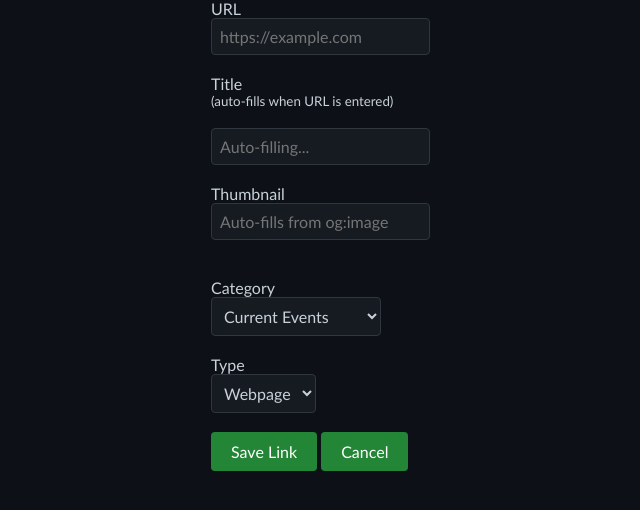
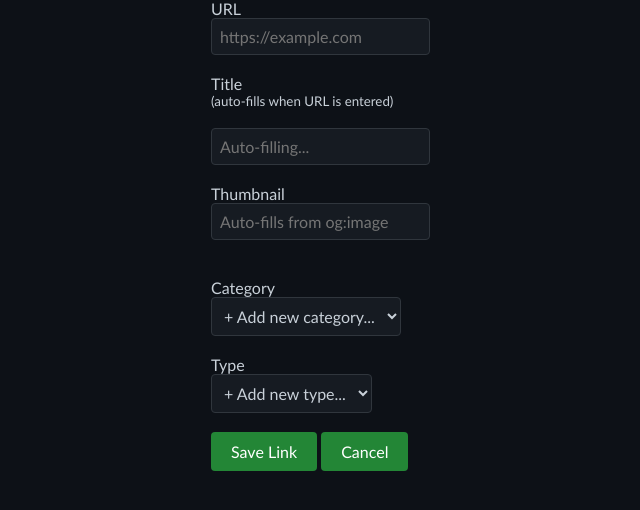
Before and after one commit to kp321-user/KP-Homepage, a Flask app: page /add in a window 1280 px wide. Shown: the part 125-635 px from the top of the page, without its empty margins (49-689 px from the left). Run offline with Flask 3, Linux system fonts and the light colour scheme; a user stored in the database is signed in.

Commit message:
Dynamic categories and types with add new option

```diff
--- a/app.py
+++ b/app.py
@@ -132,7 +132,10 @@
         db.session.add(new_link)
         db.session.commit()
         return redirect("/links")
-    return render_template("add_link.html")
+
+    categories = [r[0] for r in db.session.query(Link.category).distinct().all()]
+    types = [r[0] for r in db.session.query(Link.type).distinct().all()]
+    return render_template("add_link.html", categories=categories, types=types)
 
 
 @app.route("/edit/<int:id>", methods=["GET", "POST"])
@@ -147,7 +150,11 @@
         link.type = request.form.get("type")
         db.session.commit()
         return redirect("/links")
-    return render_template("edit_link.html", link=link)
+    categories = [r[0] for r in db.session.query(Link.category).distinct().all()]
+    types = [r[0] for r in db.session.query(Link.type).distinct().all()]
+    return render_template(
+        "edit_link.html", link=link, categories=categories, types=types
+    )
 
 
 @app.route("/delete/<int:id>", methods=["POST"])
--- a/templates/add_link.html
+++ b/templates/add_link.html
@@ -32,22 +32,23 @@
     <div id="thumbnail-preview"></div><br>
 
     <label>Category</label><br>
-    <select name="category">
-      <option value="current events">Current Events</option>
-      <option value="historical docs">Historical Docs</option>
-      <option value="entertainment">Entertainment</option>
-      <option value="scientific research">Scientific Research</option>
-      <option value="education">Education</option>
-    </select><br><br>
+    <select name="category" id="category-select" onchange="handleNewOption(this, 'category')">
+      {% for cat in categories %}
+        <option value="{{ cat }}" {% if link is defined and link.category == cat %}selected{% endif %}>{{ cat }}</option>
+      {% endfor %}
+      <option value="__new__">+ Add new category...</option>
+    </select>
+    <input type="text" id="category-new" name="category-new" placeholder="New category name" style="display:none; margin-top: 6px;"><br><br>
 
     <label>Type</label><br>
-    <select name="type">
-      <option value="webpage">Webpage</option>
-      <option value="video">Video</option>
-      <option value="ebook">eBook</option>
-      <option value="podcast">Podcast</option>
-      <option value="local file">Local File</option>
-    </select><br><br>
+    <select name="type" id="type-select" onchange="handleNewOption(this, 'type')">
+      {% for t in types %}
+        <option value="{{ t }}" {% if link is defined and link.type == t %}selected{% endif %}>{{ t }}</option>
+      {% endfor %}
+      <option value="__new__">+ Add new type...</option>
+    </select>
+    <input type="text" id="type-new" name="type-new" placeholder="New type name" style="display:none; margin-top: 6px;"><br><br>
+
 
     <button type="submit">Save Link</button>
     <a href="/links"><button type="button">Cancel</button></a>
@@ -123,5 +124,31 @@
   }
 </script>
 
+<script>
+  function handleNewOption(select, field) {
+    const newInput = document.getElementById(field + "-new");
+    if (select.value === "__new__") {
+      newInput.style.display = "block";
+      newInput.required = true;
+      newInput.focus();
+    } else {
+      newInput.style.display = "none";
+      newInput.required = false;
+    }
+  }
+
+  // Before form submits, replace __new__ with the typed value
+  document.querySelector("form").addEventListener("submit", function() {
+    ["category", "type"].forEach(function(field) {
+      const select = document.getElementById(field + "-select");
+      const newInput = document.getElementById(field + "-new");
+      if (select.value === "__new__" && newInput.value.trim()) {
+        select.innerHTML += `<option value="${newInput.value}" selected>${newInput.value}</option>`;
+        select.value = newInput.value;
+      }
+    });
+  });
+</script>
+
 </body>
 </html>
```
Also changed, not shown: templates/edit_link.html (+39 -14 lines).
